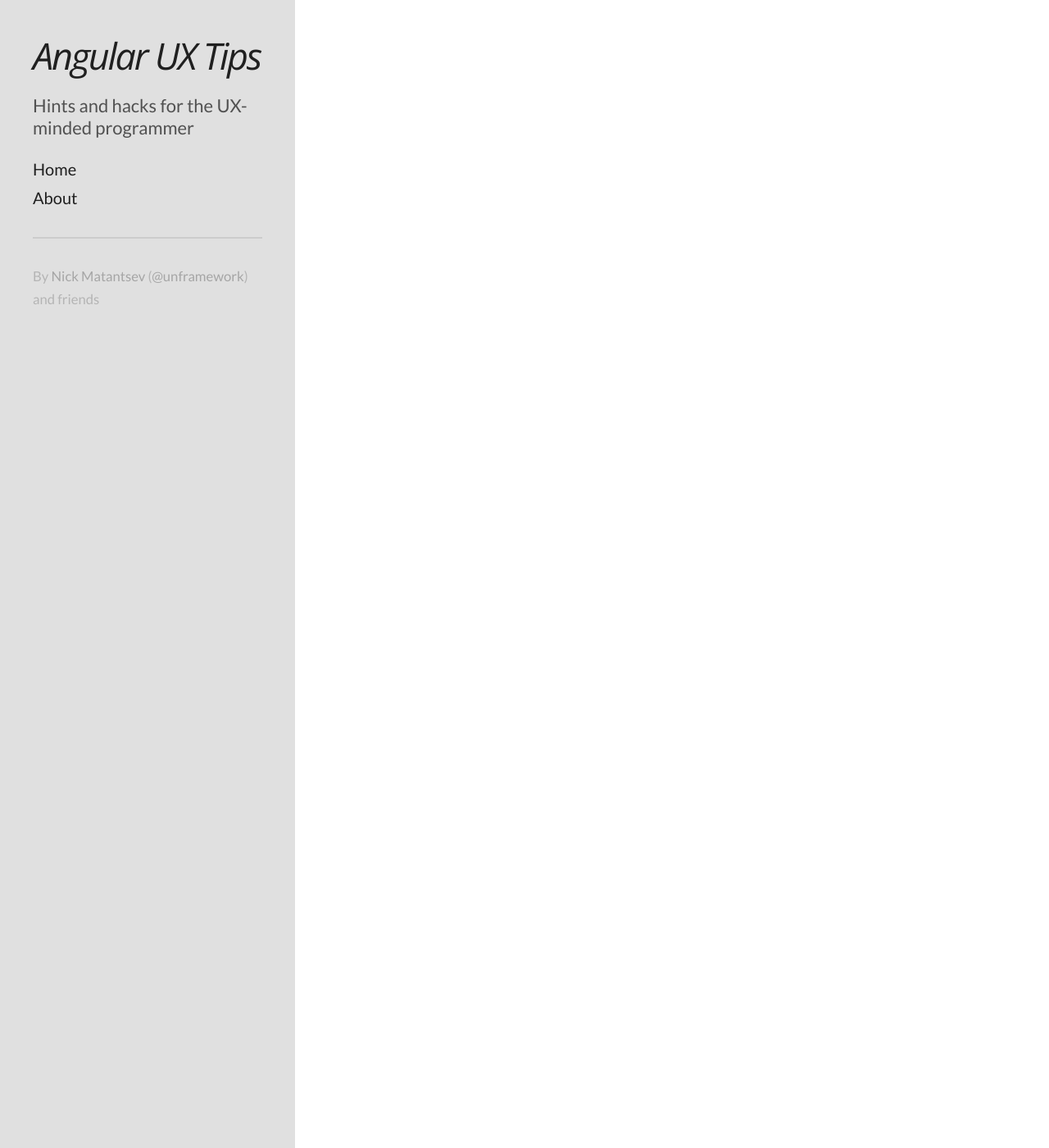
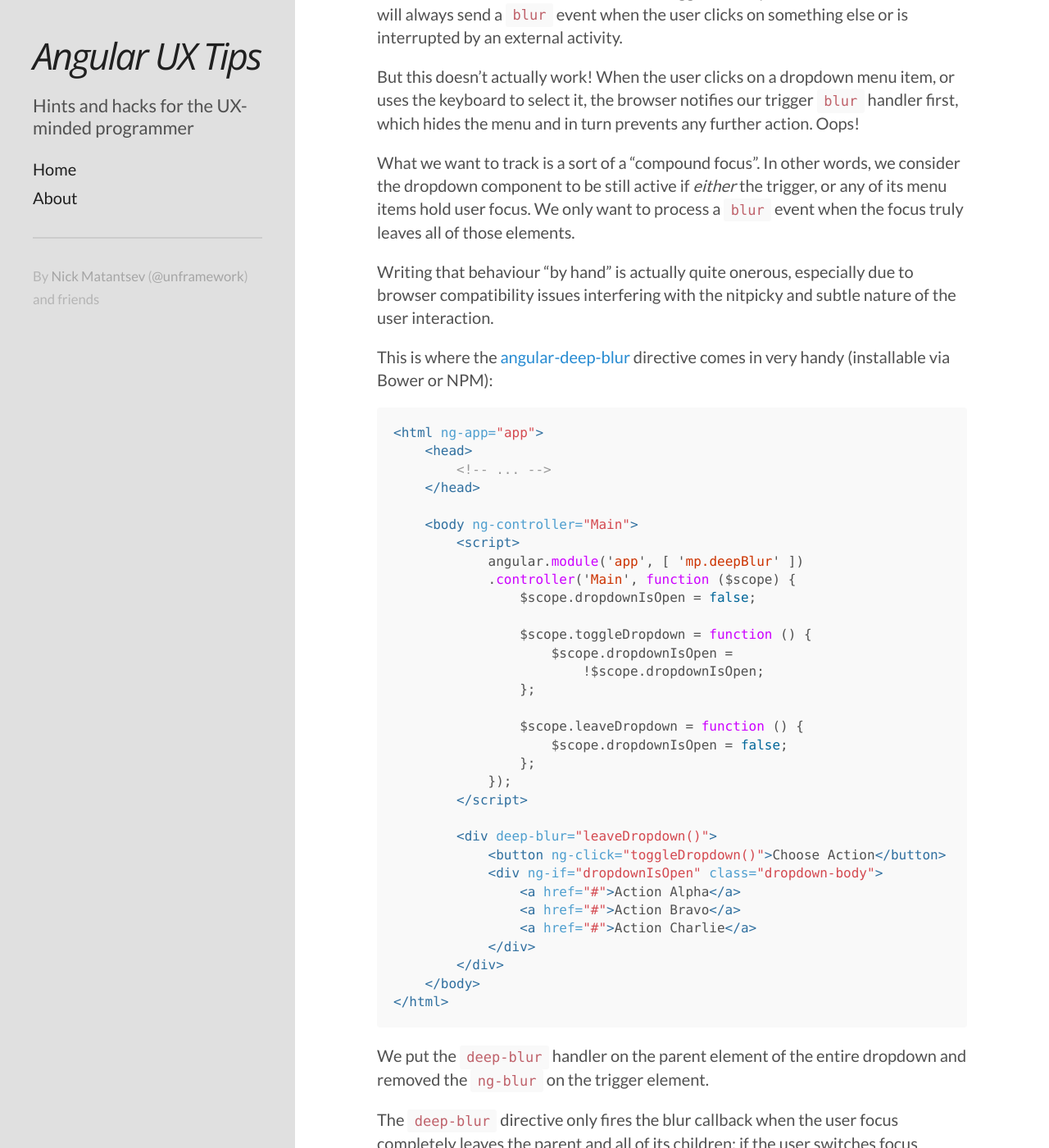
Before and after one commit to unframework/ng-ux-tips, a Jekyll site: the page built from _posts/2015-08-01-dropdown-focus-and-blur.md, in a window 1280 px wide and 1400 px high, scrolled down 2586 px. Shown: the whole window at 82% size. Built offline with Jekyll 4.4.1, drawn with Linux system fonts in a browser that asks for light colours; Markdown is read by kramdown in place of the engine named in the settings; some of the changed text lies outside the part shown.

Commit message:
Filled out the deep-blur dropdown recipe

````diff
--- a/_posts/2015-08-01-dropdown-focus-and-blur.md
+++ b/_posts/2015-08-01-dropdown-focus-and-blur.md
@@ -28,19 +28,24 @@ Let's start with a simple menu:
 
     <body ng-controller="Main">
         <script>
-            angular.module('app', []).controller('Main', function ($scope) {
-                $scope.dropdownIsActive = false;
+            angular.module('app', [])
+            .controller('Main', function ($scope) {
+                $scope.dropdownIsOpen = false;
+
                 $scope.toggleDropdown = function () {
-                    $scope.dropdownIsActive = !$scope.dropdownIsActive;
+                    $scope.dropdownIsOpen =
+                        !$scope.dropdownIsOpen;
                 };
             });
         </script>
 
-        <button ng-click="toggleDropdown()">Choose Action</button>
-        <div ng-if="dropdownIsActive" class="dropdown-body">
-            <a href="#">Action Alpha</a>
-            <a href="#">Action Bravo</a>
-            <a href="#">Action Charlie</a>
+        <div>
+            <button ng-click="toggleDropdown()">Choose Action</button>
+            <div ng-if="dropdownIsOpen" class="dropdown-body">
+                <a href="#">Action Alpha</a>
+                <a href="#">Action Bravo</a>
+                <a href="#">Action Charlie</a>
+            </div>
         </div>
     </body>
 </html>
@@ -48,4 +53,96 @@ Let's start with a simple menu:
 
 The user opens the dropdown by clicking (or hitting `Enter`) on the "Choose Action" button. Then they click the dropdown element, and so on.
 
-But what if they choose not to do anything? The user might scan the action list and decide to click on something else on the screen instead. The dropdown menu will be "stuck" there, which is not consistent with how most native implementations would behave in that case.
+But what if they choose not to do anything? The user might scan the action list and decide to click on something else on the screen instead. The dropdown menu will be "stuck" there, which is not consistent with how most native implementations would behave in that case. The user can, of course, click the toggle button again, but we can do better than that!
+
+Right off the bat, let's not even think of simply attaching a `click` handler to the `body`. There are many ways to lose focus, and some do not even involve user input (e.g. an app alert popup designed to "steal focus"). We need to use a deeper, more comprehensive hook.
+
+That hook, of course, is the `blur` event that the browser generates on any focus change:
+
+```html
+<html ng-app="app">
+    <head>
+        <!-- ... -->
+    </head>
+
+    <body ng-controller="Main">
+        <script>
+            angular.module('app', [])
+            .controller('Main', function ($scope) {
+                $scope.dropdownIsOpen = false;
+
+                $scope.toggleDropdown = function () {
+                    $scope.dropdownIsOpen =
+                        !$scope.dropdownIsOpen;
+                };
+
+                $scope.leaveDropdown = function () {
+                    $scope.dropdownIsOpen = false;
+                };
+            });
+        </script>
+
+        <div>
+            <button ng-click="toggleDropdown()" ng-blur="leaveDropdown()">Choose Action</button>
+            <div ng-if="dropdownIsOpen" class="dropdown-body">
+                <a href="#">Action Alpha</a>
+                <a href="#">Action Bravo</a>
+                <a href="#">Action Charlie</a>
+            </div>
+        </div>
+    </body>
+</html>
+```
+
+We added an `ng-blur` on the trigger button that hides the dropdown when that element loses focus. It makes sense: the trigger already has focus, so the browser will always send a `blur` event when the user clicks on something else or is interrupted by an external activity.
+
+But this doesn't actually work! When the user clicks on a dropdown menu item, or uses the keyboard to select it, the browser notifies our trigger `blur` handler first, which hides the menu and in turn prevents any further action. Oops!
+
+What we want to track is a sort of a "compound focus". In other words, we consider the dropdown component to be still active if *either* the trigger, or any of its menu items hold user focus. We only want to process a `blur` event when the focus truly leaves all of those elements.
+
+Writing that behaviour "by hand" is actually quite onerous, especially due to browser compatibility issues interfering with the nitpicky and subtle nature of the user interaction.
+
+This is where the [angular-deep-blur](http://myplanet.github.io/angular-deep-blur/) directive comes in very handy (installable via Bower or NPM):
+
+```html
+<html ng-app="app">
+    <head>
+        <!-- ... -->
+    </head>
+
+    <body ng-controller="Main">
+        <script>
+            angular.module('app', [ 'mp.deepBlur' ])
+            .controller('Main', function ($scope) {
+                $scope.dropdownIsOpen = false;
+
+                $scope.toggleDropdown = function () {
+                    $scope.dropdownIsOpen =
+                        !$scope.dropdownIsOpen;
+                };
+
+                $scope.leaveDropdown = function () {
+                    $scope.dropdownIsOpen = false;
+                };
+            });
+        </script>
+
+        <div deep-blur="leaveDropdown()">
+            <button ng-click="toggleDropdown()">Choose Action</button>
+            <div ng-if="dropdownIsOpen" class="dropdown-body">
+                <a href="#">Action Alpha</a>
+                <a href="#">Action Bravo</a>
+                <a href="#">Action Charlie</a>
+            </div>
+        </div>
+    </body>
+</html>
+```
+
+We put the `deep-blur` handler on the parent element of the entire dropdown and removed the `ng-blur` on the trigger element.
+
+The `deep-blur` directive only fires the blur callback when the user focus completely leaves the parent and all of its children; if the user switches focus between elements "under" the directive's element, no blur callback is triggered. This is why it is called "deep" blur - this directive is aware of the entire depth of the HTML elements under it. The [angular-deep-blur project homepage](http://myplanet.github.io/angular-deep-blur/) has a live demo that uses a dropdown menu as an example (not unexpectedly!).
+
+The above example is now very close to the expected "native-style" behaviour of dropdowns with regard to clicks and keyboard focus.
+
+Responding when the user clicks away from a dropdown menu is a subtle but important part of expected UX; not implementing that behaviour is a kind of omission that stumps the user flow and lowers the perceived quality of the entire interface. Implementing it is also surprisingly non-trivial, but the [angular-deep-blur](http://myplanet.github.io/angular-deep-blur/) removes a lot of the complexity of the task.
````
